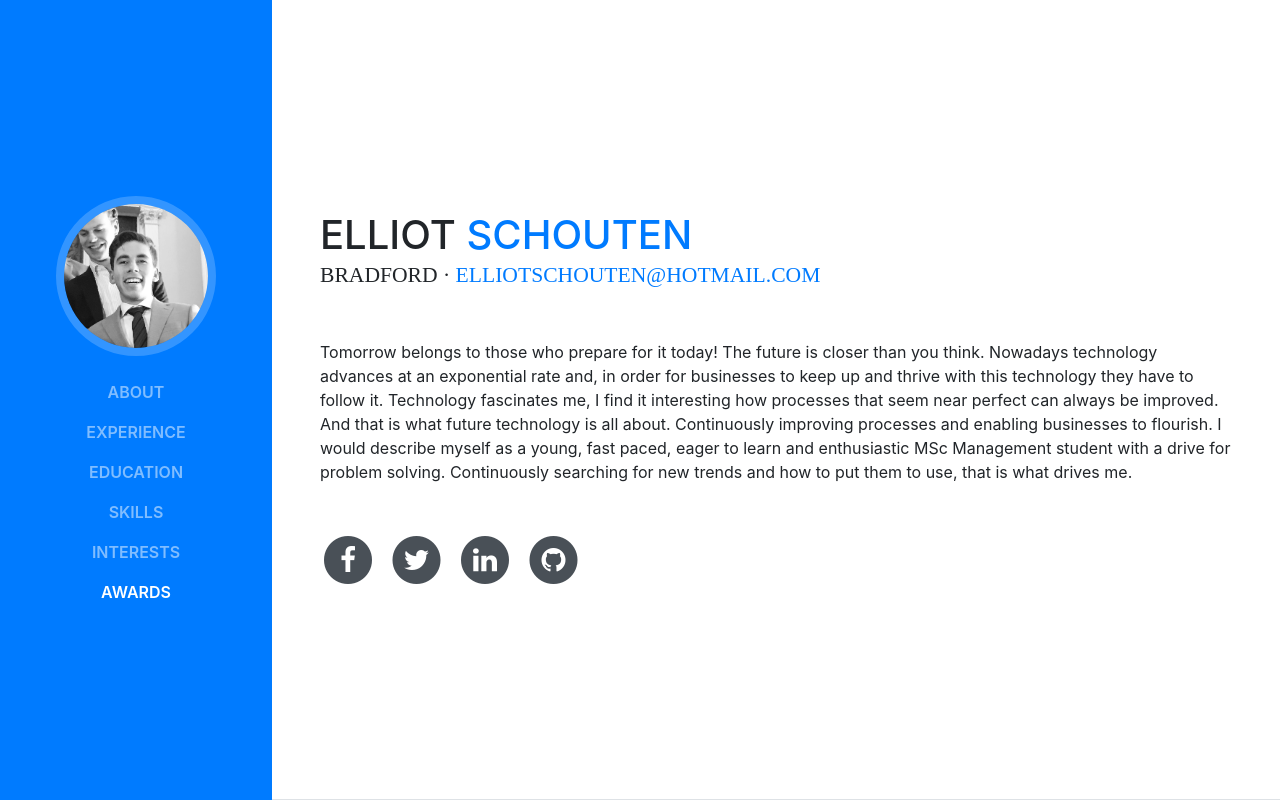
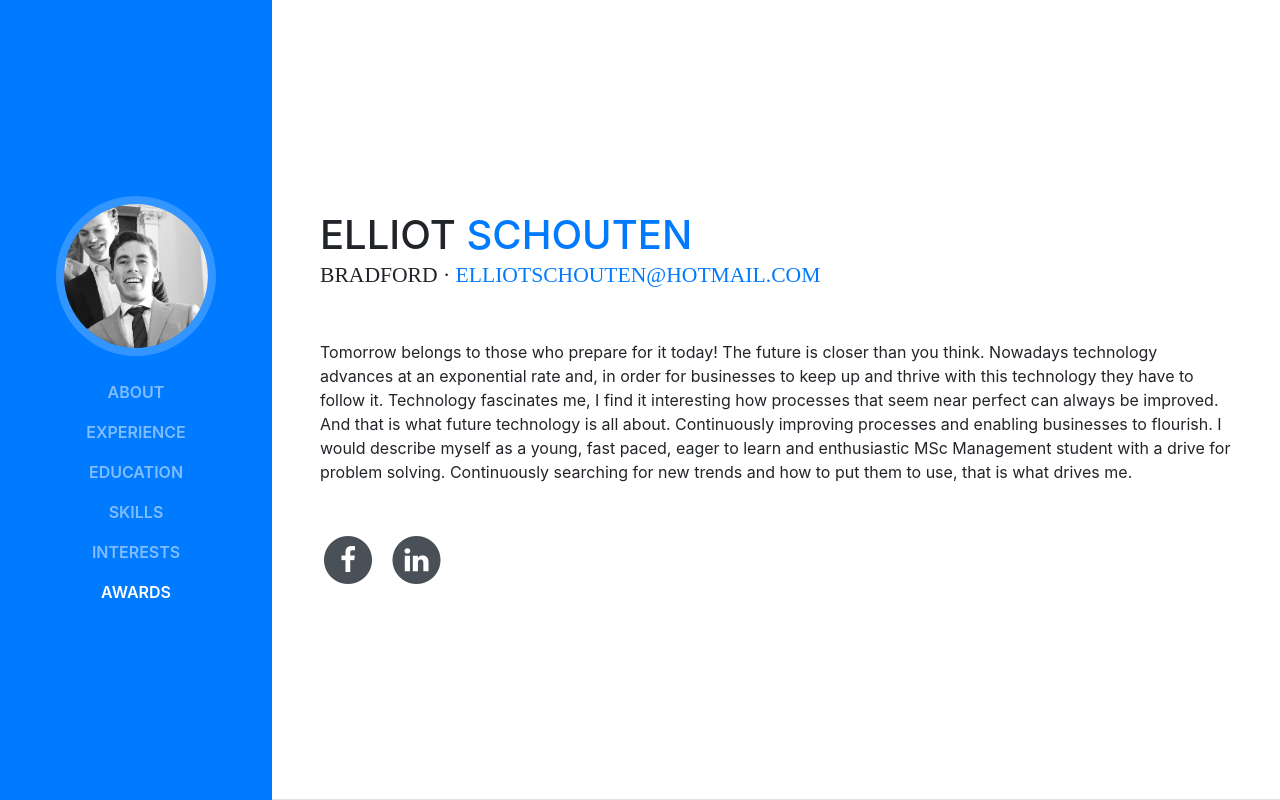
Before and after one commit to ElliotPSchouten/Resume, a website with bundled scripts: page index.html in a window 1280 px wide. Shown: the top 800 px of the page. Built offline with nearby package versions, Linux system fonts and the light colour scheme; a web font is replaced by a local one.

Commit message:
Update index.html

```diff
--- a/index.html
+++ b/index.html
@@ -89,26 +89,10 @@ I would describe myself as a young, fast paced, eager to learn and enthusiastic
               </a>
             </li>
             <li class="list-inline-item">
-              <a href="#">
-                <span class="fa-stack fa-lg">
-                  <i class="fa fa-circle fa-stack-2x"></i>
-                  <i class="fa fa-twitter fa-stack-1x fa-inverse"></i>
-                </span>
-              </a>
-            </li>
-            <li class="list-inline-item">
-              <a href="#">
+              <a href="www.linkedin.com/in/elliotschouten">
                 <span class="fa-stack fa-lg">
                   <i class="fa fa-circle fa-stack-2x"></i>
                   <i class="fa fa-linkedin fa-stack-1x fa-inverse"></i>
-                </span>
-              </a>
-            </li>
-            <li class="list-inline-item">
-              <a href="#">
-                <span class="fa-stack fa-lg">
-                  <i class="fa fa-circle fa-stack-2x"></i>
-                  <i class="fa fa-github fa-stack-1x fa-inverse"></i>
                 </span>
               </a>
             </li>
```
